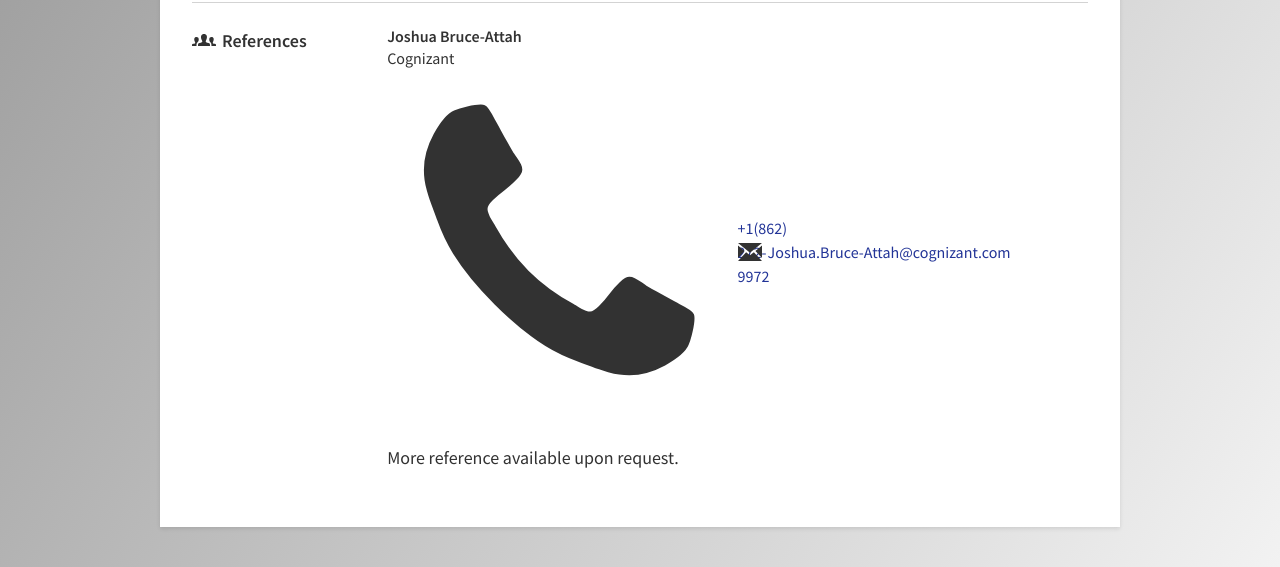
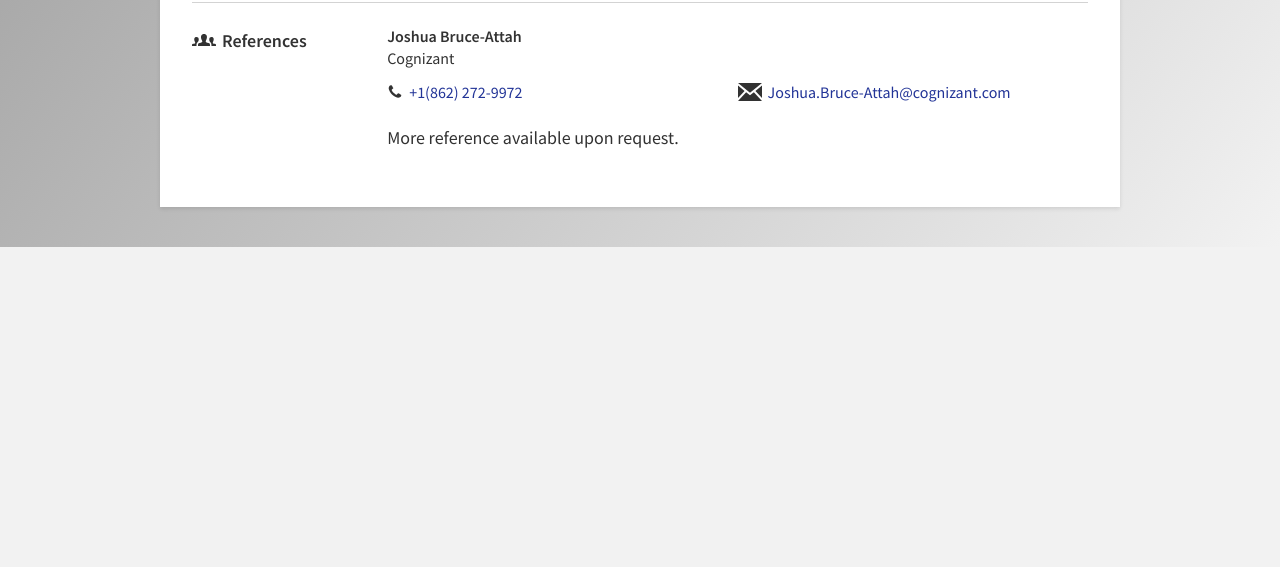
Before and after one commit to TamyresPortilho/resume, a website built with Parcel: page index.html in a window 1280 px wide. Shown: the part 1443-2010 px from the top of the page. After the commit the page ends 1690 px from the top, so only its background shows below. Built offline with nearby package versions, Linux system fonts and the light colour scheme; files whose address does not match are found by name.

Commit message:
1em to svg

```diff
--- a/index.html
+++ b/index.html
@@ -204,7 +204,7 @@
                 <div class="job-title">Cognizant</div>
                 <div class="links">
                     <div class="links-item">
-                      <svg  class="icon" viewBox="0 0 1792 1792" xmlns="http://www.w3.org/2000/svg"><path d="M1600 1240q0 27-10 70.5t-21 68.5q-21 50-122 106-94 51-186 51-27 0-53-3.5t-57.5-12.5-47-14.5-55.5-20.5-49-18q-98-35-175-83-127-79-264-216t-216-264q-48-77-83-175-3-9-18-49t-20.5-55.5-14.5-47-12.5-57.5-3.5-53q0-92 51-186 56-101 106-122 25-11 68.5-21t70.5-10q14 0 21 3 18 6 53 76 11 19 30 54t35 63.5 31 53.5q3 4 17.5 25t21.5 35.5 7 28.5q0 20-28.5 50t-62 55-62 53-28.5 46q0 9 5 22.5t8.5 20.5 14 24 11.5 19q76 137 174 235t235 174q2 1 19 11.5t24 14 20.5 8.5 22.5 5q18 0 46-28.5t53-62 55-62 50-28.5q14 0 28.5 7t35.5 21.5 25 17.5q25 15 53.5 31t63.5 35 54 30q70 35 76 53 3 7 3 21z"/></svg>
+                      <svg  class="icon" style="height: 1em;" viewBox="0 0 1792 1792" xmlns="http://www.w3.org/2000/svg"><path d="M1600 1240q0 27-10 70.5t-21 68.5q-21 50-122 106-94 51-186 51-27 0-53-3.5t-57.5-12.5-47-14.5-55.5-20.5-49-18q-98-35-175-83-127-79-264-216t-216-264q-48-77-83-175-3-9-18-49t-20.5-55.5-14.5-47-12.5-57.5-3.5-53q0-92 51-186 56-101 106-122 25-11 68.5-21t70.5-10q14 0 21 3 18 6 53 76 11 19 30 54t35 63.5 31 53.5q3 4 17.5 25t21.5 35.5 7 28.5q0 20-28.5 50t-62 55-62 53-28.5 46q0 9 5 22.5t8.5 20.5 14 24 11.5 19q76 137 174 235t235 174q2 1 19 11.5t24 14 20.5 8.5 22.5 5q18 0 46-28.5t53-62 55-62 50-28.5q14 0 28.5 7t35.5 21.5 25 17.5q25 15 53.5 31t63.5 35 54 30q70 35 76 53 3 7 3 21z"/></svg>
                       <a href="tel:123-456-7890">+1(862) 272-9972</a>
                     </div>
                     <div class="links-item">
--- a/style.css
+++ b/style.css
@@ -22,7 +22,7 @@ img{
     fill: currentColor;
     display: inline-block;
     font-size: inherit;
- /*   height: 1em;  */
+ /*  height: 1em;  */
     overflow: visible;
 }
 
```
